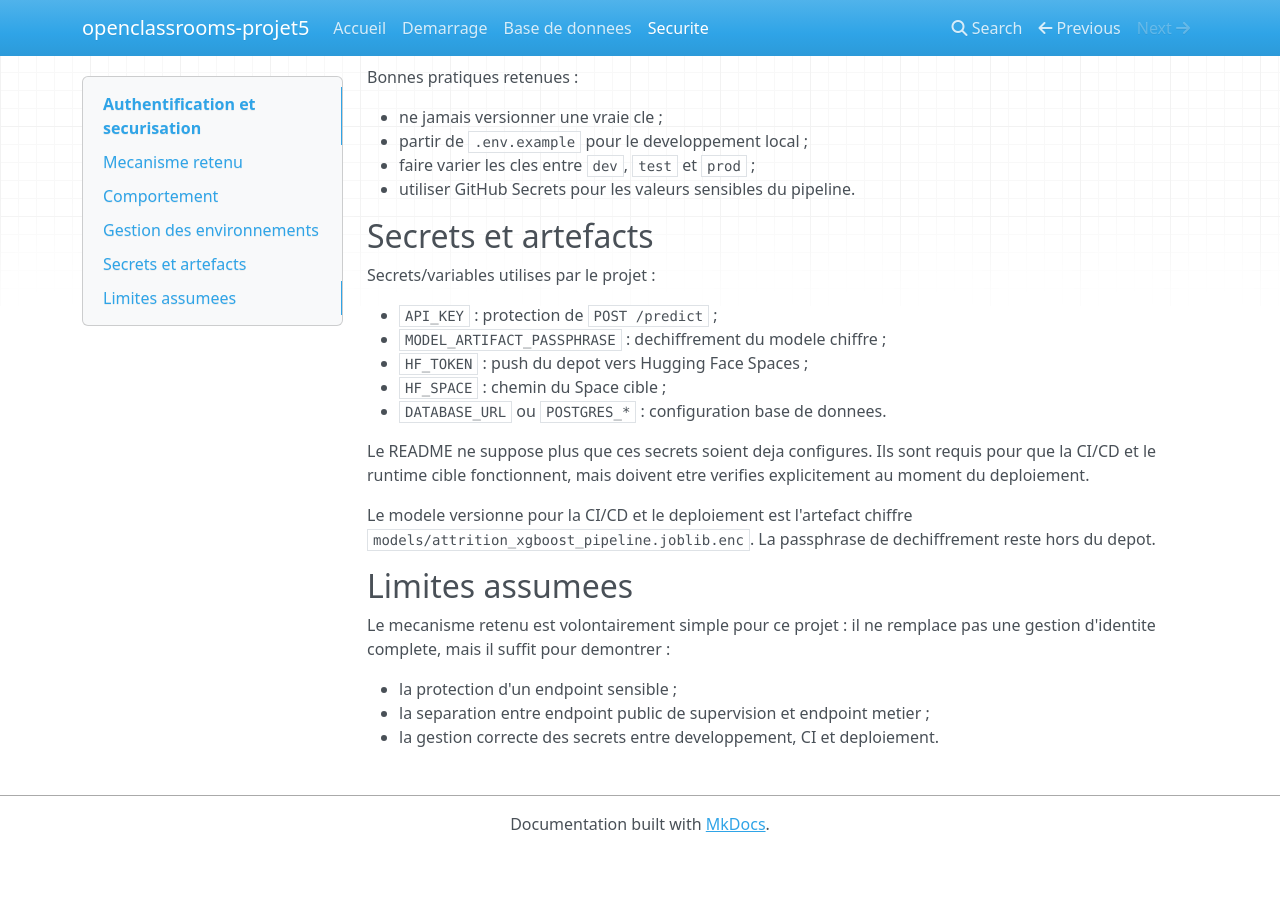
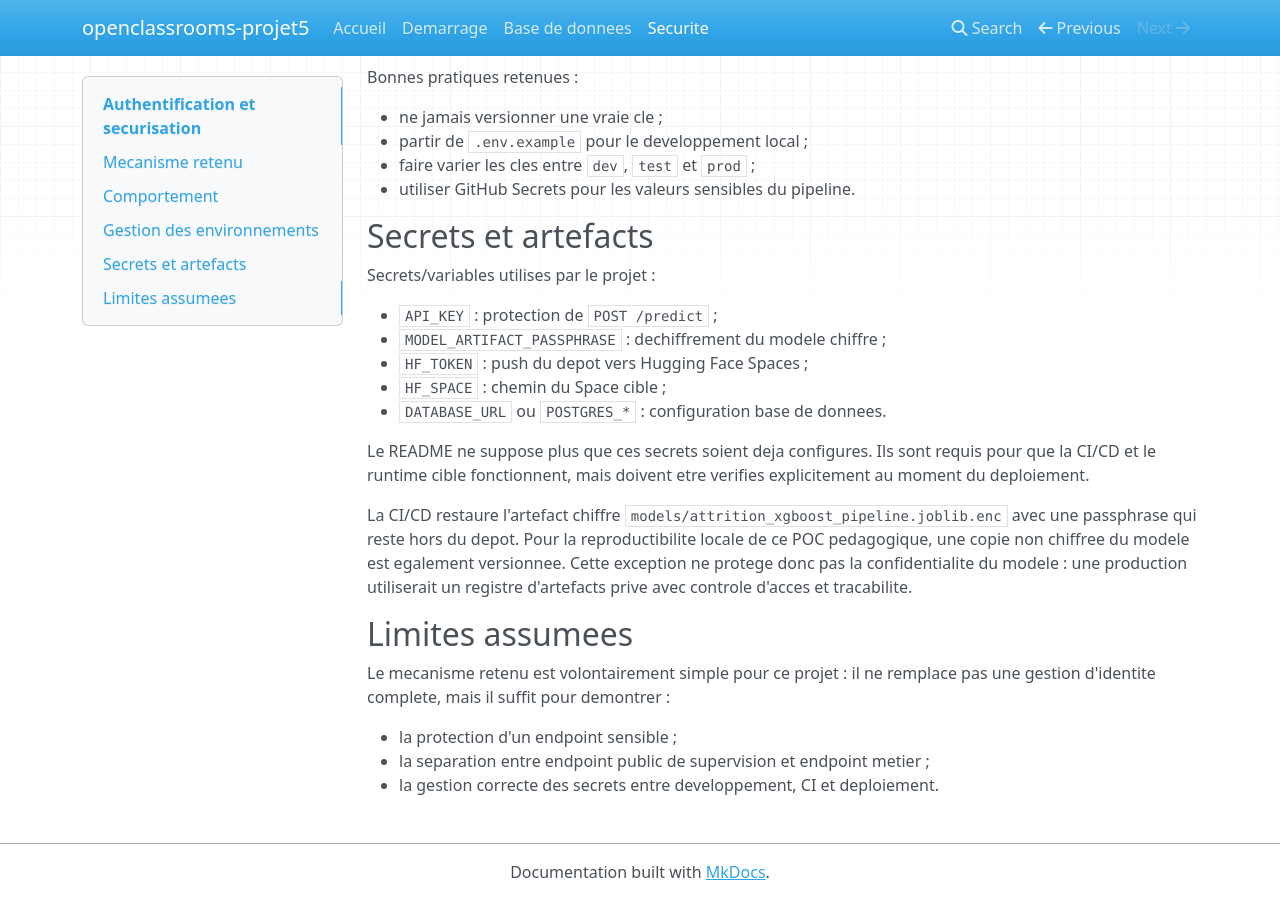
Before and after one commit to hgbe-GH/openclassrooms-projet5, an MkDocs documentation site: the page built from docs/docs/security.md, in a window 1280 px wide and 900 px high, scrolled down 569 px. Built offline with MkDocs 1.6.1, drawn with Linux system fonts in a browser that asks for light colours; nearby versions of some CDN libraries; before the commit the page ends 1421 px from its top, so only the background shows below that.

Commit message:
docs: clarify secrets and model artifact (#2)

```diff
--- a/docs/docs/security.md
+++ b/docs/docs/security.md
@@ -45,9 +45,11 @@ Le README ne suppose plus que ces secrets soient deja configures. Ils sont requi
 la CI/CD et le runtime cible fonctionnent, mais doivent etre verifies explicitement au
 moment du deploiement.
 
-Le modele versionne pour la CI/CD et le deploiement est l'artefact chiffre
-`models/attrition_xgboost_pipeline.joblib.enc`. La passphrase de dechiffrement reste hors
-du depot.
+La CI/CD restaure l'artefact chiffre
+`models/attrition_xgboost_pipeline.joblib.enc` avec une passphrase qui reste hors du depot.
+Pour la reproductibilite locale de ce POC pedagogique, une copie non chiffree du modele est
+egalement versionnee. Cette exception ne protege donc pas la confidentialite du modele : une
+production utiliserait un registre d'artefacts prive avec controle d'acces et tracabilite.
 
 ## Limites assumees
 
```
Also changed, not shown: docs/standards.md (+3 -1 lines), README.md, 1 other file.
